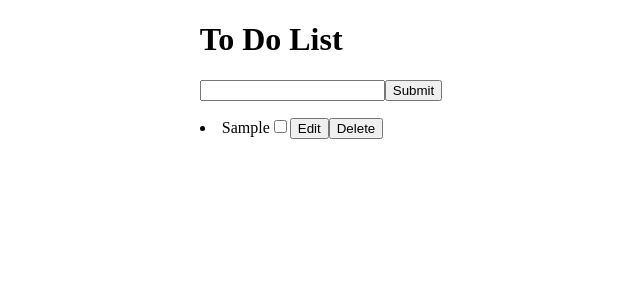
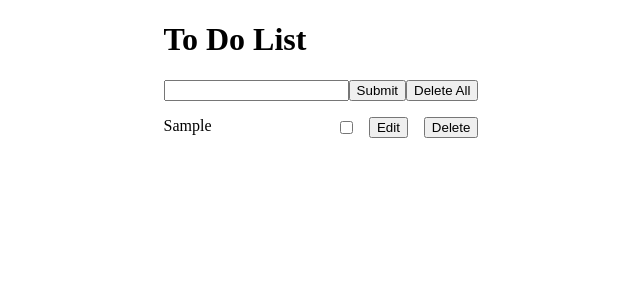
Before and after one commit to paulpladziewicz/practice-react, a React (Create React App) app: page / in a window 1280 px wide. Both pictures are taken after typing "Sample" into the empty fields and a click on the button "Submit". Shown: the top 300 px of the page, without its empty margins (319-959 px from the left). Built offline with nearby package versions, Linux system fonts and the light colour scheme; no server answers.

Commit message:
checkbox functionality is working; still in the process of setting up the strike mechanism for completed tasks

```diff
--- a/src/App.js
+++ b/src/App.js
@@ -1,53 +1,116 @@
-// NOTES: useState (functions like a switch; useEffect (when a component loads))
+/*
+NOTES: useState (functions like a switch; useEffect (when a component loads))
+- filter and map are critical methods within react
+- after a task deletion, the corresponding id should continuously represent the current row placement of each task (i.e. if I delete my second task, my third task should be my second task and so on.)
 
-import Todo from './components/Todo'
+*/
+
+// ACTUAL APP/FULL PAGE
+
+
+// import Todo from './components/Todo' // no longer needed.
 import TodoInput from './components/TodoInput'
 import TodoList from './components/TodoList'
 import React, { useEffect, useState } from 'react'
 import styles from './styles/App.module.css'
 
-{/* const arr = ['cook', 'clean living room', 'wash dishes', 'make beds', 'take out trash']; */ }
+// kconst arr = ['cook', 'clean living room', 'wash dishes', 'make beds', 'take out trash'];
 
+// abbrev logs to console
+const log = console.log;
+// this function is for the actual App.
 function App() {
+  // destructuring: implementation of useState with an empty array, declared by two variables.
   const [data, setData] = useState([]) //useState should have an empty array as param.
+  // implementation of useEffect with a fetch api: retrieving data.json path from aws domain.
+  useEffect(() => {
+    // useEffect's implementation of fetch: what does it do: fetch is retrieve the data necessary for the app to use via json.
+    fetch('http://paulpladziewicz.s3-website.us-east-2.amazonaws.com/data.json')
+      // with the promise, the json method is called.
+      // res.json() returns a promise that resolves with the result of parsing the response body text as JSON.
+      .then(res => res.json())
+      // res.data is passed as a param for setData.
+      .then(res => setData(res.data))
+    // .then(res => setData(res.data))
+    // dependency arr below: if it is empty, it will perform once when react component renders
+    // FIGURE OUT WHY THE SECOND PARAMETER OF useEffect IS AN EMPTY ARRAY: what about the dependencies?
+  }, []);
 
-  useEffect(() => {
-    fetch('http://paulpladziewicz.s3-website.us-east-2.amazonaws.com/data.json')
-      .then(res => res.json())
-      .then(res => setData(res.data))
-    // dependency arr below: if it is empty, it will perform once when react component renders
-  }, []);
 
   // useEffect(() => {
   //   console.log(data);
   //   // whenever data is changing the data array below will change.
   // }, [data])
 
+  // function to add new tasks: todo represents the inputted param
   const addTodo = (todo) => {
+    log(todo)
+    // newTodo is an object that follows the data.json structure implemented for each task: the text key will have the new input as it's value.
     const newTodo = {
-      id: 0,
+      id: data.length + 1, // incrementation in lieu of placeholder (0).
       text: todo,
       completed: 0
     };
+    // once the task is included, the array must be updated through setData, the spread operator and the new input.
     setData([...data, newTodo]);
+    // log(newTodo.id)
   }
 
-  const removeTodo = () => {
+  // to remove tasks from the data array, an id is passed as a param.
+  const removeTodo = (id) => {
+    // log('remove')
+    // goal is to reset data, within the array: setup filter method
+    // a new array without a specific todo task's id.
+    // setData's useState nature will reset the data.
+    // todo in this function is not the same to as the previous todo task. instead, it functions as a general reference to each element, that is inclusive of the id, text, and completed keys.
+    // filter method within setData removes the todo.id that actually matches from the onclick.
+    setData(data.filter((todo) => todo.id !== id)); // removes what is clicked.
+  }
+
+  // set up button to remove all tasks from todo list
+  const removeAllTodo = () => {
+    setData([]);
+  }
+
+  // create a new function to update Todo
+  const updateTodo = (input, id) => {
+    // input references what is typed into submit bar; id is the numerical assignation to that entry/text
+    // log(input, id);
+    // check to see if update is actually happening.
+    // log('update')
+    // setData arrow function encompasses a if statement that matches the id provided to each entry to the id of the clicked entry, which should be true for each the clicked entry.
+    setData(data.map((todo) => {
+      log(todo.id, id); // (assigned entry id, id of clicked entry)
+      if (todo?.id === id) { // requiring a strict match
+        todo.text = input; // input replaces previous todo.text
+      }
+      // return todo // return the element if the if statement does not match.
+      return todo
+    }))
+  }
+
+  // create a new function to strike todo
+  const strikeTodo = (todo) => {
 
   }
 
+  // return statement
   return (
+    // div with class name app-container
     <div className={styles['app-container']}>
+      {/* title on page */}
       <h1>To Do List</h1>
       {/* below onAddTodo is passing the function by reference, not invoking it. */}
-      <TodoInput onAddTodo={addTodo} />
-      <TodoList listItems={data} />
+      {/* input bar passes the addTodo function through a prefixed attribute: onAddTodo -> addTodo */}
+      <TodoInput onAddTodo={addTodo} onRemoveAllTodo={removeAllTodo} />
+      {/* listed items have a listItems attribute and the data is passed. removeTodo and update Todo are passed too. */}
+      <TodoList listItems={data} onRemoveTodo={removeTodo} strikeTodo={strikeTodo} updateTodo={updateTodo} />
       {/*Move below to the TodoList component*/}
 
     </div>
   );
 }
-
+// exports
 export default App;
 
 
--- a/src/components/Todo.js
+++ b/src/components/Todo.js
@@ -1,28 +1,93 @@
+// imports
 import React, { useState } from 'react'
+import styles from '../styles/Todo.module.css'
+//
 
-const Todo = (props) => {
+// abbrev logs to console
+const log = console.log;
+
+const Todo = ({ onRemoveTodo, strikeTodo, todo, updateTodo }) => { // remove props and replace with the param onRemoveTodo, todo (lowercase bc its a property), and updateTodo in curly braces
+    // console.log(todo); // data.json list with keys in alphabetical order
     const [checked, setChecked] = useState(false);
+    // setting up useState for edits
+    const [editMode, setEditMode] = useState(false);
+    // setting up useState with inputs: use empty string
+    const [input, setInput] = useState(todo?.text);
+    // setting up useState with a boolean for strikes
+    // const [strike, setStrike] = useState(false);
+
     const handleCompleted = () => {
-        setChecked(!checked)
+        setChecked(!checked);
+        console.log(todo);
+
     }
 
     const handleEdit = () => {
-
+        // to click edit mode should set edit mode to true
+        setEditMode(true);
     }
 
-    const handleDelete = () => {
-
+    const handleDelete = (id) => {
+        onRemoveTodo(id);
     }
 
-    console.log(props);
+    // setting up handling changing input
+    const handleInputChange = (event) => {
+        setInput(event.target.value);
+    }
+
+    // setting up handle for update
+    const handleUpdate = (id) => {
+        // call updateTodo
+        updateTodo(input, id);
+        setEditMode(false);
+    }
+
+    // setting up handle for strikes
+    const handleStrikes = () => {
+        strikeTodo(todo);
+    }
+
+
+    // console.log(props); // props destructured and no longer needed.
 
     return (
         // property access question marks that helps when properties are undefined
-        <li>{props?.todo?.text}
-            <input type='checkbox' onChange={handleCompleted} checked={checked} />
-            <button onClick={handleEdit}>Edit</button>
-            <button onClick={handleDelete}>Delete</button>
-        </li>
+        // <li>{todo?.text}
+        //     <input type='checkbox' onChange={handleCompleted} checked={checked} />
+        //     <button onClick={handleEdit}>Edit</button>
+        //     {/* include arrow function within onClick to regulate delete button */}
+        //     <button onClick={() => handleDelete(todo?.id)}>Delete</button>
+        // </li>
+
+        <div className={styles['todo']}>
+            {
+                !editMode ?
+                    <li>
+                        {/* placed text within div to implement strikethrough */}
+                        {/* <div className={styles['strike-through']}>{todo?.text}</div> */}
+
+                        <div>{todo?.text}</div>
+
+                        <div className={`${styles['buttons']}`}>
+                            {/* before change to checked attribute */}
+                            {/* <input className={styles['mr-4']} type='checkbox' onChange={() => handleCompleted(todo?.id)} checked={todo?.completed ? true : false} /> */}
+
+                            {/* after change to checked attribute: changed the value of the checked attribute to regain functionality of the checking action. */}
+                            {/* set an onCLick handler for strike-through occurrences */}
+                            <input className={styles['mr-4']} type='checkbox' onChange={() => handleCompleted(todo?.id)} onClick={handleStrikes} checked={checked} />
+                            <button className={styles['mr-4']} onClick={handleEdit}>Edit</button>
+                            <button onClick={() => handleDelete(todo?.id)}>Delete</button>
+                        </div>
+                    </li> :
+                    <li>
+                        <input type='test' onChange={(e) => handleInputChange(e)} value={input} />
+                        <button onClick={() => handleUpdate(todo?.id)}>Update</button>
+                    </li>
+            }
+
+        </div>
+
     )
 
 };
--- a/src/components/TodoInput.js
+++ b/src/components/TodoInput.js
@@ -1,26 +1,57 @@
 // Notes: revisit event object/ e.target
 // destructuring two values: state and function; use function to update state.
 
+
+// SETTING UP FOR TASK SUBMISSION
+
 import React, { useState } from "react" // import react and specifically useState
 
+// abbrev logs to console
+const log = console.log;
+
+// targeting the input text area and process of submission
 const TodoInput = (props) => {
     // include input and setInput
-    // when you use useState, you give it an initial string
+    // as a default, useState initially has an empty string
+    // since we are using useState, second variable in destructure will have "set" as prefix.
     const [input, setInput] = useState('');
-
+    const [error, setError] = useState(false);
+    // declare a function that handles changes within input text area and takes in an event as a param.
     const handleOnChange = (e) => {
+        // through the event, we setInput to the event.target.value of the keys we press.
         setInput(e.target.value);
     }
-
+    // declare function to handle the process of submission upon clicking the button; empty param.
     const handleOnSubmit = () => {
+        // check props to understand how onAddTodo became relevant
+        log(props);
+        // conditional statement
+        if (input === '') {
+            // return statement to stop process in its tracks.
+            return setError(true)
+        };
         props.onAddTodo(input);
         setInput('');
     }
+
+    // declare a function that deletes all tasks
+    const handleOnDeleteAll = () => {
+        // use filter method to remove all tasks
+        props.onRemoveAllTodo();
+
+
+    }
+
+
+
     return (
         <div className='mb-4'>
             {/* created a value attribute for input */}
             <input type='text' value={input} onChange={handleOnChange} />
             <button onClick={handleOnSubmit}>Submit</button>
+            <button onClick={handleOnDeleteAll}>Delete All</button>
+            {/* conditionl render */}
+            {error && <small style={{ display: 'block', color: 'red' }}>Please enter a task</small>}
         </div>
     )
 }
--- a/src/components/TodoList.js
+++ b/src/components/TodoList.js
@@ -1,10 +1,23 @@
+// imports
 import Todo from './Todo'
+import styles from '../styles/TodoList.module.css'
+// import list function that takes in a props paramTodo from './Todo'
+// list function that takes in a props param
+const TodoList = (props) => {
+    // destructuring props object
+    const { onRemoveTodo, strikeTodo, updateTodo } = props;
+    // console.log(props); // contains listItems, onRemoveTodo, and updateTodo properties
 
-const TodoList = (props) => {
+
+
+    // return statements
     return (
-        <div>
+        // create a set of divs
+        <div className={styles['todo-list']}>
+            {/* map method sets up for a return of list items and their respective attributes in a particular order */}
             {props.listItems.map(item => {
-                return <Todo key={item.id} todo={item} />
+                // included strikeTodo as part of the return statement
+                return <Todo key={item.id} todo={item} onRemoveTodo={onRemoveTodo} updateTodo={updateTodo} strikeTodo={strikeTodo} />
             })}
         </div>
     );
--- a/src/constants.js
+++ b/src/constants.js
@@ -1,5 +1,9 @@
+// declares a protocol and domain through API_BASE_URL
 const API_BASE_URL = 'http://paulpladziewicz.s3-website.us-east-2.amazonaws.com/';
 
+// creates and exports API_ENDPOINTS object with a TODO_ITEMS property.
 export const API_ENDPOINTS = {
+    // has value of protocal and domain with data.json path.
     TODO_ITEMS: API_BASE_URL + 'data.json'
+    // the object makes it simple to change paths via conditional statements
 }
--- a/src/styles/Todo.module.css
+++ b/src/styles/Todo.module.css
@@ -0,0 +1,20 @@
+.todo {
+  margin-bottom: 1rem;
+}
+
+.todo li {
+  margin-bottom: 1rem;
+  display: flex;
+  justify-content: space-between;
+}
+
+.mr-4 {
+  margin-right: 1rem;
+}
+
+.buttons {
+  display: flex;
+}
+.strike-through {
+  text-decoration: line-through;
+}
--- a/src/styles/TodoList.module.css
+++ b/src/styles/TodoList.module.css
@@ -1,3 +1,7 @@
-.todo-list {
+.todo-list li {
+  list-style-type: none;
+}
 
+.strike-through {
+  text-decoration: line-through;
 }
```
Also changed, not shown: src/index.js (+11 -0 lines).
